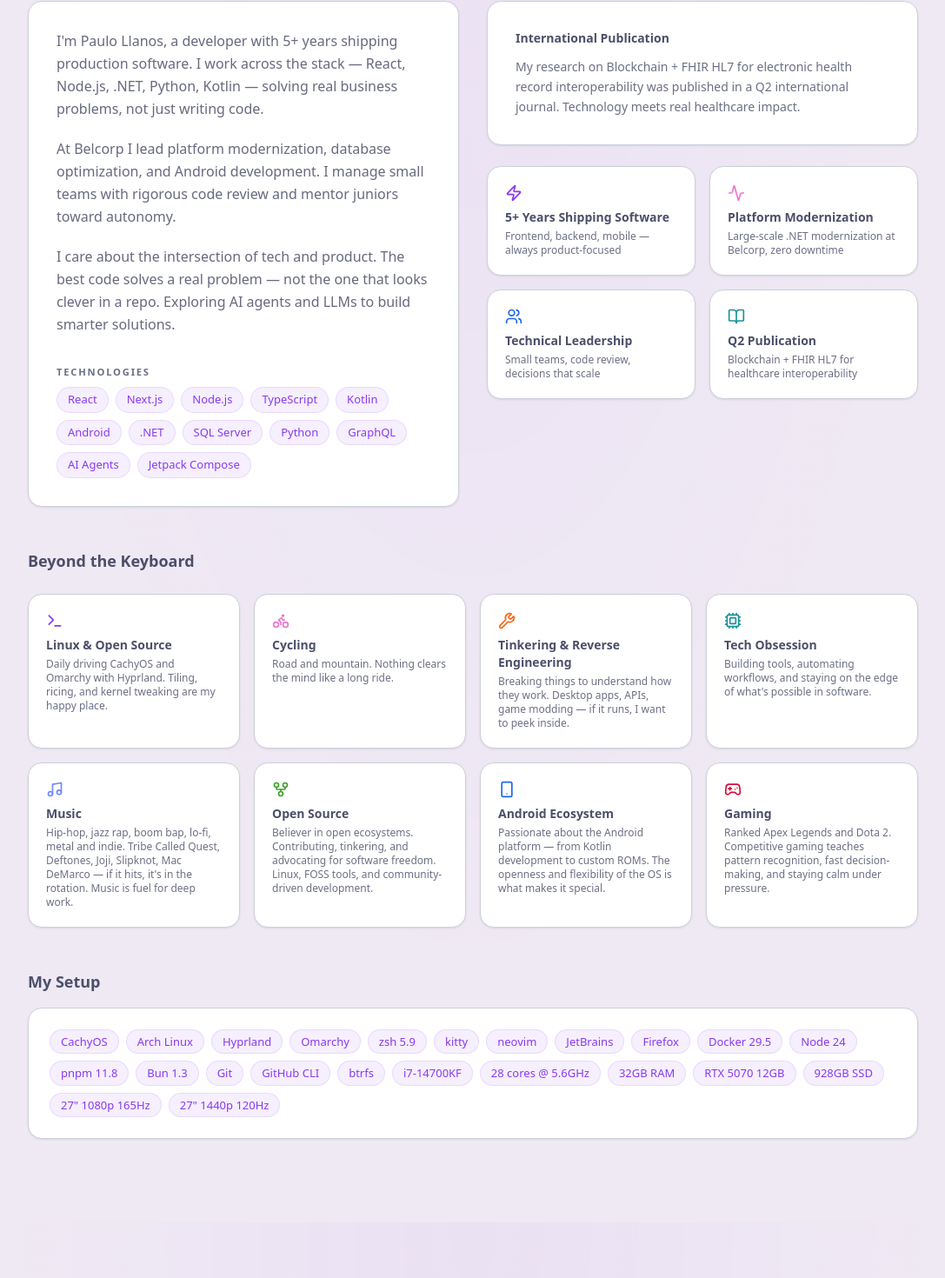
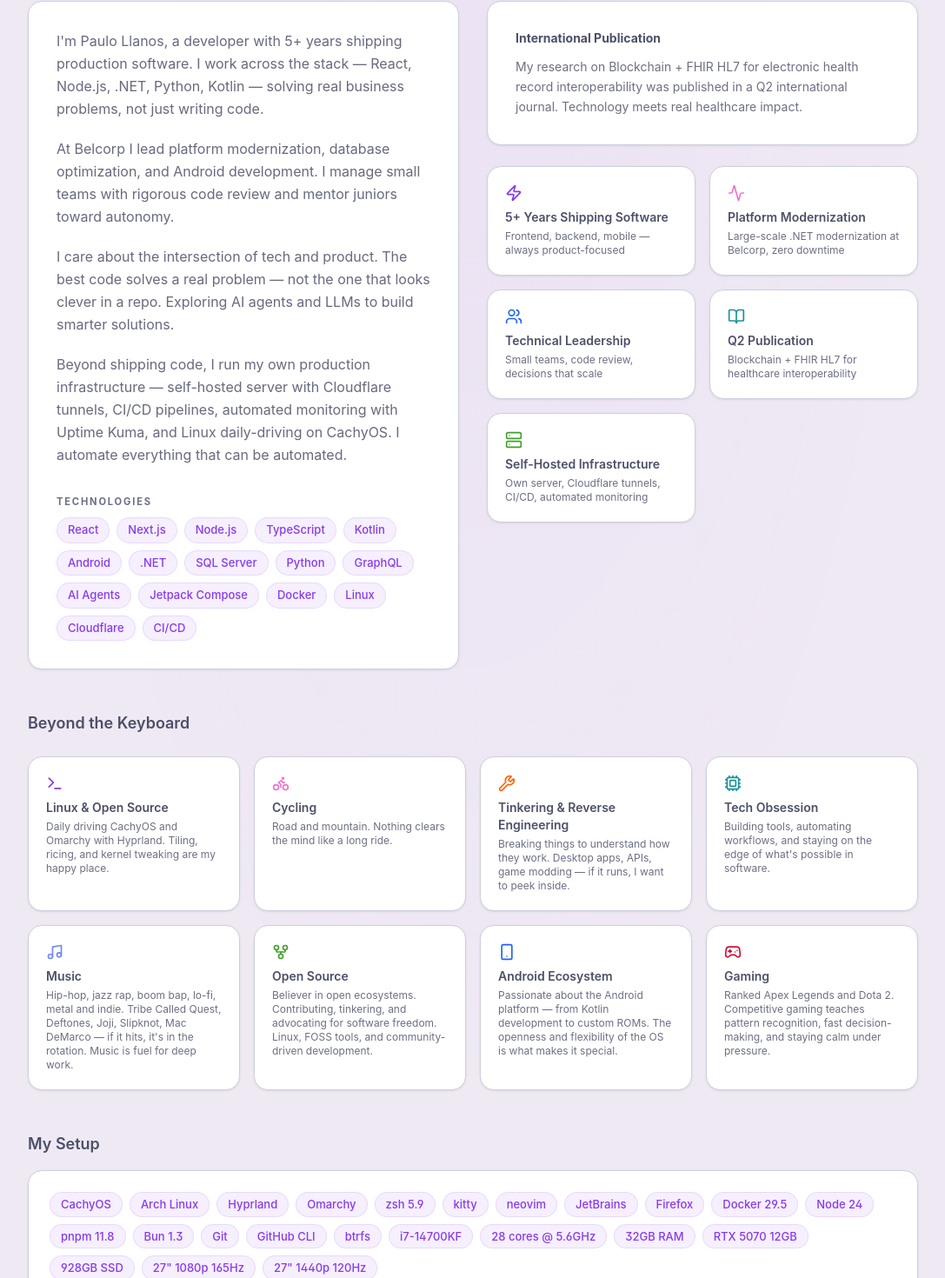
Before and after one commit to paulo1403/portfolio-web, a Next.js app: page /cv-en.pdf in a window 1280 px wide. Shown: the part 943-2413 px from the top of the page at 87% size, without its empty margins (96-1183 px from the left). Built offline with nearby package versions, Linux system fonts and the light colour scheme; no server answers.

Commit message:
Content: Inter font, infrastructure skills, portfolio project, edit chicama Cloudflare tunnel port

```diff
--- a/app/[lang]/layout.tsx
+++ b/app/[lang]/layout.tsx
@@ -1,9 +1,15 @@
 import type { Metadata } from "next";
-import { JetBrains_Mono } from "next/font/google";
+import { JetBrains_Mono, Inter } from "next/font/google";
 import "../globals.css";
 import { Analytics } from "@vercel/analytics/next";
 import Providers from "@/components/Providers";
 import BackToTop from "@/components/BackToTop";
+
+const inter = Inter({
+  subsets: ["latin"],
+  variable: "--font-inter",
+  display: "swap",
+});
 
 const jetbrainsMono = JetBrains_Mono({
   subsets: ["latin"],
@@ -81,7 +87,7 @@
         <link rel="icon" href="/favicon.ico" sizes="32x32" />
         <link rel="apple-touch-icon" href="/icon-tux-180.png" />
       </head>
-      <body className={`${jetbrainsMono.variable} font-sans antialiased bg-background text-foreground`}>
+      <body className={`${inter.variable} ${jetbrainsMono.variable} font-sans antialiased bg-background text-foreground`}>
         <Providers>{children}</Providers>
         {process.env.VERCEL && <Analytics />}
         <BackToTop />
--- a/app/dictionaries/en.json
+++ b/app/dictionaries/en.json
@@ -17,6 +17,7 @@
     "paragraph1": "I'm Paulo Llanos, a developer with 5+ years shipping production software. I work across the stack — React, Node.js, .NET, Python, Kotlin — solving real business problems, not just writing code.",
     "paragraph2": "At Belcorp I lead platform modernization, database optimization, and Android development. I manage small teams with rigorous code review and mentor juniors toward autonomy.",
     "paragraph3": "I care about the intersection of tech and product. The best code solves a real problem — not the one that looks clever in a repo. Exploring AI agents and LLMs to build smarter solutions.",
+    "paragraph4": "Beyond shipping code, I run my own production infrastructure — self-hosted server with Cloudflare tunnels, CI/CD pipelines, automated monitoring with Uptime Kuma, and Linux daily-driving on CachyOS. I automate everything that can be automated.",
     "passions": {
       "title": "Beyond the Keyboard",
       "items": [
@@ -45,7 +46,8 @@
     "technologies": [
       "React", "Next.js", "Node.js", "TypeScript",
       "Kotlin", "Android", ".NET", "SQL Server",
-      "Python", "GraphQL", "AI Agents", "Jetpack Compose"
+      "Python", "GraphQL", "AI Agents", "Jetpack Compose",
+      "Docker", "Linux", "Cloudflare", "CI/CD"
     ],
     "highlights": {
       "exp": "5+ Years Shipping Software",
@@ -55,7 +57,9 @@
       "lead": "Technical Leadership",
       "leadDesc": "Small teams, code review, decisions that scale",
       "pub": "Q2 Publication",
-      "pubDesc": "Blockchain + FHIR HL7 for healthcare interoperability"
+      "pubDesc": "Blockchain + FHIR HL7 for healthcare interoperability",
+      "infra": "Self-Hosted Infrastructure",
+      "infraDesc": "Own server, Cloudflare tunnels, CI/CD, automated monitoring"
     },
     "highlightTitle": "International Publication",
     "highlightDesc": "My research on Blockchain + FHIR HL7 for electronic health record interoperability was published in a Q2 international journal. Technology meets real healthcare impact."
@@ -94,6 +98,15 @@
       }
     ],
     "personal": [
+      {
+        "title": "Portfolio",
+        "description": "Personal portfolio built with Next.js, featuring a polished UI, i18n, IntersectionObserver navigation, and self-hosted CI/CD on archserver.",
+        "technologies": ["Next.js", "React", "TypeScript", "Tailwind CSS", "Cloudflare", "CI/CD"],
+        "link": "https://portfolio.paulollanos.dev",
+        "github": "https://github.com/paulo1403/portfolio-web",
+        "type": "web",
+        "year": "2026"
+      },
       {
         "title": "MCA Makeup",
         "description": "Booking platform for a professional makeup artist. Real-time calendar, testimonials system, and full admin panel.",
@@ -255,8 +268,8 @@
       "frontend": { "title": "Frontend", "skills": ["React", "Next.js", "TypeScript", "Zustand", "React Query", "TailwindCSS", "ShadCN/UI", "Ant Design", "GraphQL", "Leaflet"] },
       "backend": { "title": "Backend", "skills": ["Node.js", "Express.js", "Django", ".NET", "Python", "SQL Server", "MongoDB", "Firebase", "AWS Lambda"] },
       "mobile": { "title": "Mobile", "skills": ["Kotlin", "Android SDK", "Jetpack Compose"] },
-      "devops": { "title": "DevOps & Tools", "skills": ["Docker", "Vercel", "AWS", "UnifyApps", "Git/GitFlow", "Jest", "React Testing Library"] },
-      "special": { "title": "Specializations", "skills": ["Platform Modernization", "SQL Optimization", "Legacy Code Improvement", "Technical Leadership", "Microfrontends", "WebSockets"] },
+      "devops": { "title": "DevOps & Tools", "skills": ["Docker", "Vercel", "AWS", "Cloudflare", "Linux", "CI/CD", "Uptime Kuma", "UnifyApps", "Git/GitFlow", "Jest", "React Testing Library"] },
+      "special": { "title": "Specializations", "skills": ["Platform Modernization", "SQL Optimization", "Legacy Code Improvement", "Technical Leadership", "Self-Hosting", "Infrastructure", "Microfrontends", "WebSockets"] },
       "ai": { "title": "AI & Agents", "skills": ["AI Agents", "LLMs", "Prompt Engineering", "Generative AI"] }
     },
     "achievements": {
@@ -266,6 +279,7 @@
         { "title": "Enterprise Platform Modernization", "description": "Large-scale modernization at Belcorp, zero downtime", "icon": "migration" },
         { "title": "Database Performance Optimization", "description": "40% reduction in SQL query times", "icon": "modernization" },
         { "title": "Development Team Leadership", "description": "Small teams, rigorous code review, mentoring", "icon": "lead" },
+        { "title": "Production Infrastructure", "description": "Self-hosted server with Cloudflare, CI/CD, and monitoring", "icon": "infra" },
         { "title": "1st Place ERPsim Iberoamérica 2020", "description": "Leading a virtual team in business simulation", "icon": "trophy" }
       ]
     }
--- a/app/dictionaries/es.json
+++ b/app/dictionaries/es.json
@@ -17,6 +17,7 @@
     "paragraph1": "Soy Paulo Llanos, desarrollador con más de 5 años creando software en producción. Trabajo con React, Node.js, .NET, Python y Kotlin — resuelvo problemas reales de negocio, no solo escribo código.",
     "paragraph2": "En Belcorp lidero la modernización de plataformas, optimización de bases de datos y desarrollo Android. Gestiono equipos pequeños con code review riguroso y mentoreo a juniors hacia la autonomía.",
     "paragraph3": "Me importa la intersección entre tecnología y producto. El mejor código resuelve un problema real, no impresiona en un repo. Explorando agentes de IA y LLMs para construir soluciones más inteligentes.",
+    "paragraph4": "Más allá del código, administro mi propia infraestructura en producción — servidor auto-gestionado con Cloudflare tunnels, pipelines CI/CD, monitoreo automatizado con Uptime Kuma, y Linux como daily driver en CachyOS. Automatizo todo lo que se pueda automatizar.",
     "passions": {
       "title": "Más Allá del Teclado",
       "items": [
@@ -45,7 +46,8 @@
     "technologies": [
       "React", "Next.js", "Node.js", "TypeScript",
       "Kotlin", "Android", ".NET", "SQL Server",
-      "Python", "GraphQL", "AI Agents", "Jetpack Compose"
+      "Python", "GraphQL", "AI Agents", "Jetpack Compose",
+      "Docker", "Linux", "Cloudflare", "CI/CD"
     ],
     "highlights": {
       "exp": "5+ Años Entregando Software",
@@ -55,7 +57,9 @@
       "lead": "Liderazgo Técnico",
       "leadDesc": "Equipos pequeños, code review, decisiones que escalan",
       "pub": "Publicación Q2",
-      "pubDesc": "Blockchain + FHIR HL7 para interoperabilidad en salud"
+      "pubDesc": "Blockchain + FHIR HL7 para interoperabilidad en salud",
+      "infra": "Infraestructura Self-Hosted",
+      "infraDesc": "Servidor propio, Cloudflare tunnels, CI/CD, monitoreo automático"
     },
     "highlightTitle": "Publicación Internacional",
     "highlightDesc": "Mi investigación sobre Blockchain + FHIR HL7 para interoperabilidad de historias clínicas fue publicada en revista internacional Q2. Tecnología con impacto real en salud."
@@ -94,6 +98,15 @@
       }
     ],
     "personal": [
+      {
+        "title": "Portafolio",
+        "description": "Portafolio personal con Next.js, UI pulida, i18n, navegación con IntersectionObserver, y CI/CD auto-gestionado en archserver.",
+        "technologies": ["Next.js", "React", "TypeScript", "Tailwind CSS", "Cloudflare", "CI/CD"],
+        "link": "https://portfolio.paulollanos.dev",
+        "github": "https://github.com/paulo1403/portfolio-web",
+        "type": "web",
+        "year": "2026"
+      },
       {
         "title": "MCA Makeup",
         "description": "Plataforma de reservas para maquilladora profesional. Calendario en tiempo real, testimonios y panel admin.",
@@ -255,8 +268,8 @@
       "frontend": { "title": "Frontend", "skills": ["React", "Next.js", "TypeScript", "Zustand", "React Query", "TailwindCSS", "ShadCN/UI", "Ant Design", "GraphQL", "Leaflet"] },
       "backend": { "title": "Backend", "skills": ["Node.js", "Express.js", "Django", ".NET", "Python", "SQL Server", "MongoDB", "Firebase", "AWS Lambda"] },
       "mobile": { "title": "Mobile", "skills": ["Kotlin", "Android SDK", "Jetpack Compose"] },
-      "devops": { "title": "DevOps & Herramientas", "skills": ["Docker", "Vercel", "AWS", "UnifyApps", "Git/GitFlow", "Jest", "React Testing Library"] },
-      "special": { "title": "Especializaciones", "skills": ["Modernización de Plataformas", "Optimización SQL", "Mejora de Código Legacy", "Liderazgo Técnico", "Microfrontends", "WebSockets"] },
+      "devops": { "title": "DevOps & Herramientas", "skills": ["Docker", "Vercel", "AWS", "Cloudflare", "Linux", "CI/CD", "Uptime Kuma", "UnifyApps", "Git/GitFlow", "Jest", "React Testing Library"] },
+      "special": { "title": "Especializaciones", "skills": ["Modernización de Plataformas", "Optimización SQL", "Mejora de Código Legacy", "Liderazgo Técnico", "Self-Hosting", "Infraestructura", "Microfrontends", "WebSockets"] },
       "ai": { "title": "AI & Agents", "skills": ["AI Agents", "LLMs", "Prompt Engineering", "Generative AI"] }
     },
     "achievements": {
@@ -266,6 +279,7 @@
         { "title": "Modernización de Plataforma Enterprise", "description": "Modernización a gran escala en Belcorp, cero downtime", "icon": "migration" },
         { "title": "Optimización de Base de Datos", "description": "Reducción del 40% en tiempos de consulta SQL", "icon": "modernization" },
         { "title": "Liderazgo de Equipos de Desarrollo", "description": "Equipos pequeños, code review riguroso, mentoría", "icon": "lead" },
+        { "title": "Infraestructura en Producción", "description": "Servidor propio con Cloudflare, CI/CD y monitoreo", "icon": "infra" },
         { "title": "1er Lugar ERPsim Iberoamérica 2020", "description": "Liderando equipo virtual en simulación empresarial", "icon": "trophy" }
       ]
     }
--- a/app/globals.css
+++ b/app/globals.css
@@ -148,7 +148,7 @@
   --color-blue: var(--blue);
   --color-blue-rgb: var(--blue);
 
-  --font-sans: system-ui, -apple-system, BlinkMacSystemFont, "Segoe UI", Roboto, sans-serif;
+  --font-sans: var(--font-inter), system-ui, -apple-system, BlinkMacSystemFont, "Segoe UI", Roboto, sans-serif;
   --font-mono: var(--font-jetbrains-mono);
 
   --radius-sm: var(--radius-sm);
--- a/components/AboutSection.tsx
+++ b/components/AboutSection.tsx
@@ -1,6 +1,7 @@
 "use client";
 
-import { Zap, Activity, Users, BookOpen, Terminal, Bike, Wrench, Cpu, Music, GitFork, Smartphone, Gamepad2 } from "lucide-react";
+import { Server, Zap, Activity, Users, BookOpen, Terminal, Bike, Wrench, Cpu, Music, GitFork, Smartphone, Gamepad2 } from "lucide-react";
+
 
 interface AboutSectionProps {
   dict: {
@@ -11,7 +12,7 @@
       paragraph2: string;
       paragraph3: string;
       technologies: string[];
-      highlights: { exp: string; expDesc: string; modern: string; modernDesc: string; lead: string; leadDesc: string; pub: string; pubDesc: string };
+      highlights: { exp: string; expDesc: string; modern: string; modernDesc: string; lead: string; leadDesc: string; pub: string; pubDesc: string; infra: string; infraDesc: string };
       highlightTitle: string;
       highlightDesc: string;
       passions?: {
@@ -32,6 +33,7 @@
   { Icon: Activity, color: "text-pink" },
   { Icon: Users, color: "text-blue" },
   { Icon: BookOpen, color: "text-teal" },
+  { Icon: Server, color: "text-green" },
 ];
 
 const passionIcons = [
@@ -46,9 +48,9 @@
 ];
 
 export default function AboutSection({ dict, lang }: AboutSectionProps) {
-  const { title, subtitle, paragraph1, paragraph2, paragraph3, technologies, highlights, highlightTitle, highlightDesc } = dict.about;
-  const cards = [highlights.exp, highlights.modern, highlights.lead, highlights.pub];
-  const descs = [highlights.expDesc, highlights.modernDesc, highlights.leadDesc, highlights.pubDesc];
+  const { title, subtitle, paragraph1, paragraph2, paragraph3, paragraph4, technologies, highlights, highlightTitle, highlightDesc } = dict.about;
+  const cards = [highlights.exp, highlights.modern, highlights.lead, highlights.pub, highlights.infra];
+  const descs = [highlights.expDesc, highlights.modernDesc, highlights.leadDesc, highlights.pubDesc, highlights.infraDesc];
 
   return (
     <div className="mx-auto max-w-5xl">
@@ -62,6 +64,7 @@
           <p className="text-base leading-relaxed text-foreground/85">{paragraph1}</p>
           <p className="text-base leading-relaxed text-foreground/85">{paragraph2}</p>
           <p className="text-base leading-relaxed text-foreground/85">{paragraph3}</p>
+          {paragraph4 && <p className="text-base leading-relaxed text-foreground/85">{paragraph4}</p>}
           <div className="pt-4">
             <p className="ctp-eyebrow mb-3">{lang === "es" ? "Tecnologías" : "Technologies"}</p>
             <div className="flex flex-wrap gap-2">
@@ -79,7 +82,7 @@
           </div>
 
           <div className="grid gap-4 sm:grid-cols-2">
-            {[0, 1, 2, 3].map((i) => {
+            {[0, 1, 2, 3, 4].map((i) => {
               const { Icon, color } = icons[i];
               return (
                 <div key={i} className="ctp-card p-5">
--- a/components/ExperienceSection.tsx
+++ b/components/ExperienceSection.tsx
@@ -1,7 +1,7 @@
 "use client";
 
 import type { ComponentType } from "react";
-import { Trophy, ArrowUpRight, Gauge, Users2, BookOpen } from "lucide-react";
+import { Server, Trophy, ArrowUpRight, Gauge, Users2, BookOpen } from "lucide-react";
 
 interface ExperienceSectionProps {
   dict: {
@@ -25,6 +25,7 @@
   modernization: { Icon: Gauge, color: "text-blue" },
   lead: { Icon: Users2, color: "text-lavender" },
   trophy: { Icon: Trophy, color: "text-peach" },
+  infra: { Icon: Server, color: "text-green" },
 };
 
 const colors = ["text-mauve", "text-pink", "text-blue", "text-teal", "text-peach", "text-lavender"];
```
